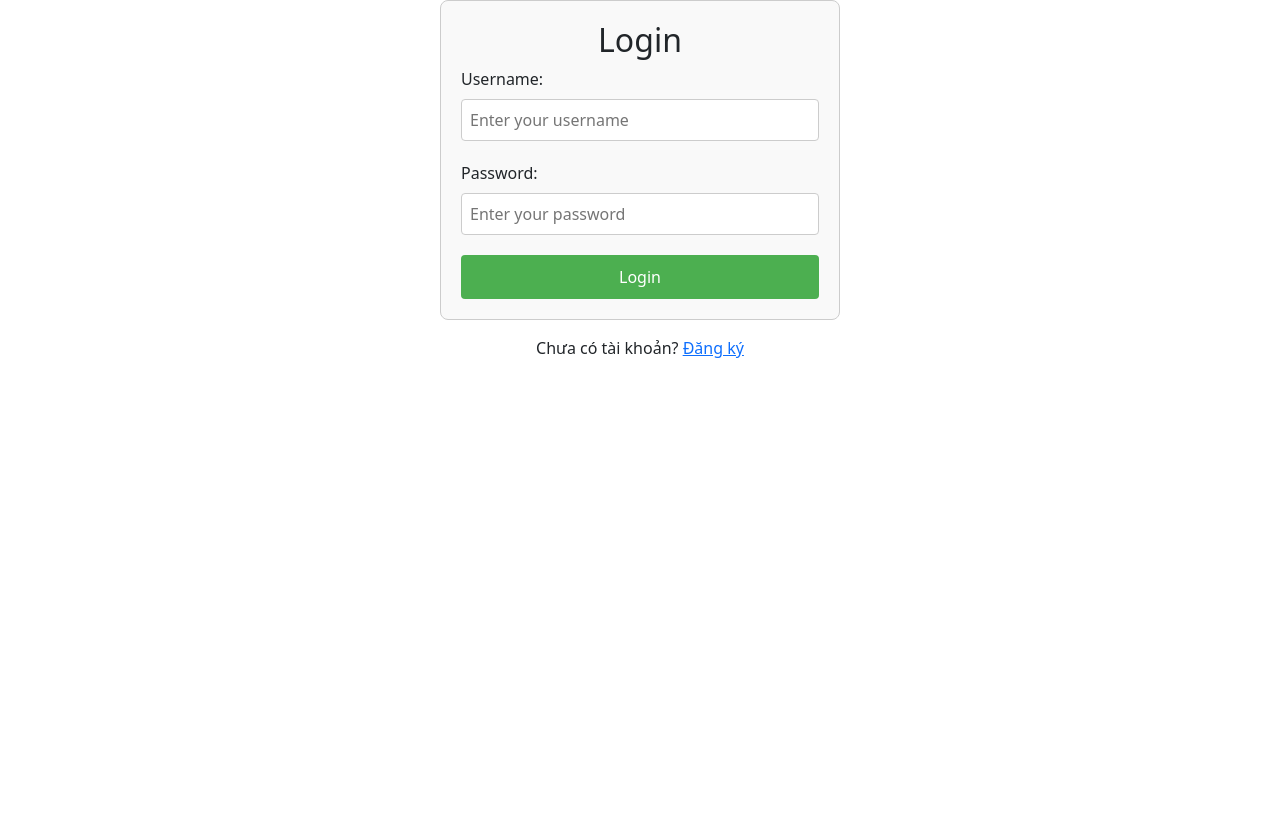
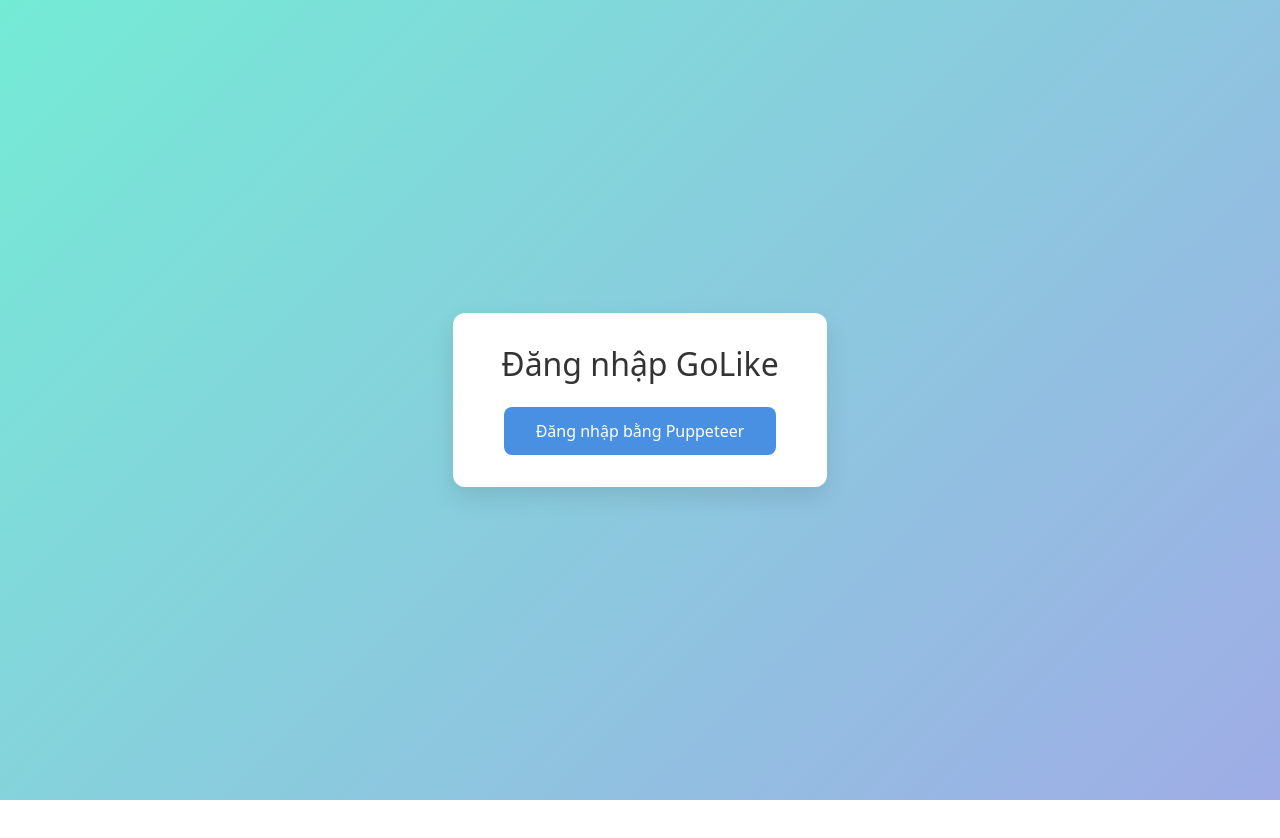
Before and after one commit to nhantsl/level2, a Vue app: page /login in a window 1280 px wide. Shown: the top 838 px of the page. Before the commit the page ends 800 px from the top, so only its background shows below. Built offline with nearby package versions, Linux system fonts and the light colour scheme.

Commit message:
chuyển từ lowdb sang dùng api golike

```diff
--- a/db.json
+++ /dev/null
@@ -1,18 +0,0 @@
-{
-  "posts": [],
-  "users": [
-    {
-      "id": 1,
-      "username": "admin",
-      "password": "1234",
-      "role": "admin",
-      "balance": 500000
-    },
-    {
-      "id": 2,
-      "username": "ab",
-      "password": "1234",
-      "role": "user"
-    }
-  ]
-}
--- a/package.json
+++ b/package.json
@@ -18,8 +18,10 @@
     "bootstrap": "^5.3.3",
     "core-js": "^3.8.3",
     "cors": "^2.8.5",
+    "exec": "^0.2.1",
     "express": "^5.1.0",
     "lowdb": "^7.0.1",
+    "puppeteer": "^24.8.2",
     "vue": "^3.2.13",
     "vue-router": "4"
   },
--- a/src/components/Login.vue
+++ b/src/components/Login.vue
@@ -1,118 +1,71 @@
 <template>
-  <div class="login-form">
-    <h2>Login</h2>
-    <form @submit.prevent="handleLogin">
-      <div>
-        <label for="username">Username:</label>
-        <input
-          v-model="username"
-          type="text"
-          id="username"
-          placeholder="Enter your username"
-          required
-        />
-      </div>
-      <div>
-        <label for="password">Password:</label>
-        <input
-          v-model="password"
-          type="password"
-          id="password"
-          placeholder="Enter your password"
-          required
-        />
-      </div>
-      <button type="submit">Login</button>
-    </form>
-    <p v-if="errorMessage" class="error">{{ errorMessage }}</p>
+  <div class="login-container">
+    <div class="login-box">
+      <h2>Đăng nhập GoLike</h2>
+      <button class="login-button" @click="runPuppeteer">Đăng nhập bằng Puppeteer</button>
+    </div>
   </div>
-  <p class="register-link">
-      Chưa có tài khoản?
-      <router-link to="/register">Đăng ký</router-link>
-  </p>
 </template>
 
 <script>
-import axios from 'axios'
+export default {
+  methods: {
+    async runPuppeteer() {
 
-export default {
-  data() {
-    return {
-      username: '',
-      password: '',
-      errorMessage: '',
+      try {
+        const res = await fetch("http://localhost:3000/api/puppeteer-login", {
+          method: "POST",
+        });
+
+        const data = await res.json();
+        if (data.success) {
+          alert("Đăng nhập thành công! Trình duyệt mặc định sẽ được mở.");
+        } else {
+          alert(data.message || "Đăng nhập thất bại!");
+        }
+      } catch (err) {
+        alert("Lỗi kết nối đến server!");
+        console.error(err);
+      }
     }
-  },
-  methods: {
-    async handleLogin() {
-      try {
-        const response = await axios.post('http://localhost:3000/api/login', {
-          username: this.username,
-          password: this.password,
-        })
-        console.log('Login successful:', response.data)
-        localStorage.setItem('user', JSON.stringify(response.data.user))
-        this.$router.push('/home')
-      } catch (error) {
-        if (error.response) {
-          this.errorMessage = error.response.data.message || 'An error occurred'
-        } else {
-          console.error('Error:', error)
-        }
-      }
-    },
-  },
-}
+  }
+};
 </script>
 
 <style scoped>
-.login-form {
-  max-width: 400px;
-  margin: 0 auto;
-  padding: 20px;
-  border: 1px solid #ccc;
-  border-radius: 8px;
-  background-color: #f9f9f9;
+.login-container {
+  display: flex;
+  justify-content: center;
+  align-items: center;
+  height: 100vh;
+  background: linear-gradient(135deg, #74ebd5, #9face6);
 }
 
-h2 {
+.login-box {
+  background: white;
+  padding: 2rem 3rem;
+  border-radius: 12px;
+  box-shadow: 0 10px 25px rgba(0, 0, 0, 0.1);
   text-align: center;
 }
 
-label {
-  display: block;
-  margin-bottom: 8px;
+.login-box h2 {
+  margin-bottom: 1.5rem;
+  color: #333;
 }
 
-input {
-  width: 100%;
-  padding: 8px;
-  margin-bottom: 20px;
-  border-radius: 4px;
-  border: 1px solid #ccc;
+.login-button {
+  background-color: #4A90E2;
+  color: white;
+  border: none;
+  padding: 0.75rem 2rem;
+  font-size: 1rem;
+  border-radius: 8px;
+  cursor: pointer;
+  transition: background-color 0.3s ease;
 }
 
-button {
-  width: 100%;
-  padding: 10px;
-  background-color: #4caf50;
-  color: white;
-  border: none;
-  border-radius: 4px;
-  cursor: pointer;
-}
-
-button:hover {
-  background-color: #45a049;
-}
-
-.error {
-  color: red;
-  text-align: center;
-}
-
-.register-link {
-  text-align: center;
-  margin-top: 16px;
+.login-button:hover {
+  background-color: #357ABD;
 }
 </style>
--- a/src/components/Register.vue
+++ /dev/null
@@ -1,72 +0,0 @@
-<template>
-  <div class="container mt-5">
-    <h2 class="text-center mb-4">Đăng ký</h2>
-
-    <form @submit.prevent="register">
-      <div class="mb-3">
-        <label class="form-label">Tên đăng nhập</label>
-        <input v-model="username" type="text" class="form-control" required />
-      </div>
-
-      <div class="mb-3">
-        <label class="form-label">Mật khẩu</label>
-        <input v-model="password" type="password" class="form-control" required />
-      </div>
-
-      <div class="mb-3">
-        <label class="form-label">Xác nhận mật khẩu</label>
-        <input v-model="confirmPassword" type="password" class="form-control" required />
-      </div>
-
-      <div v-if="errorMessage" class="alert alert-danger">
-        {{ errorMessage }}
-      </div>
-
-      <button type="submit" class="btn btn-primary w-100">Đăng ký</button>
-
-      <p class="mt-3 text-center">
-        Đã có tài khoản?
-        <router-link to="/login">Đăng nhập</router-link>
-      </p>
-    </form>
-  </div>
-</template>
-
-<script setup>
-import { ref } from 'vue'
-import { useRouter } from 'vue-router'
-import axios from 'axios'
-
-const username = ref('')
-const password = ref('')
-const confirmPassword = ref('')
-const errorMessage = ref('')
-const router = useRouter()
-
-const register = async () => {
-  if (password.value !== confirmPassword.value) {
-    errorMessage.value = 'Mật khẩu xác nhận không khớp.'
-    return
-  }
-
-  try {
-    const response = await axios.post('http://localhost:3000/api/register', {
-      username: username.value,
-      password: password.value,
-    })
-
-    console.log('Đăng ký thành công:', response.data)
-    // Sau khi đăng ký thành công, chuyển sang trang login
-    router.push('/login')
-  } catch (error) {
-    console.error('Lỗi đăng ký:', error)
-    errorMessage.value = error.response?.data?.message || 'Đăng ký thất bại.'
-  }
-}
-</script>
-
-<style scoped>
-.container {
-  max-width: 400px;
-}
-</style>
--- a/src/router.js
+++ b/src/router.js
@@ -5,7 +5,6 @@
 import Profile from "./views/Profile.vue";
 import Cash from "./components/Cash.vue";
 import Login from "./components/Login.vue";
-import Register from "./components/Register.vue";
 
 const routes = [
   { path: "/", redirect: "/login" },
@@ -16,7 +15,6 @@
   { path: "/profile", component: Profile },
   { path: "/cash", component: Cash, meta: { hideNav: true } },
   { path: "/:pathMatch(.*)*", redirect: "/login" },
-  { path: "/register", component: Register, meta: { hideNav: true } }
 ];
 
 const router = createRouter({
```
Also changed, not shown: jsconfig.json (+2 -9 lines), server.js (+38 -63 lines), 4 other files (tests, documents, lock files or other folders).
